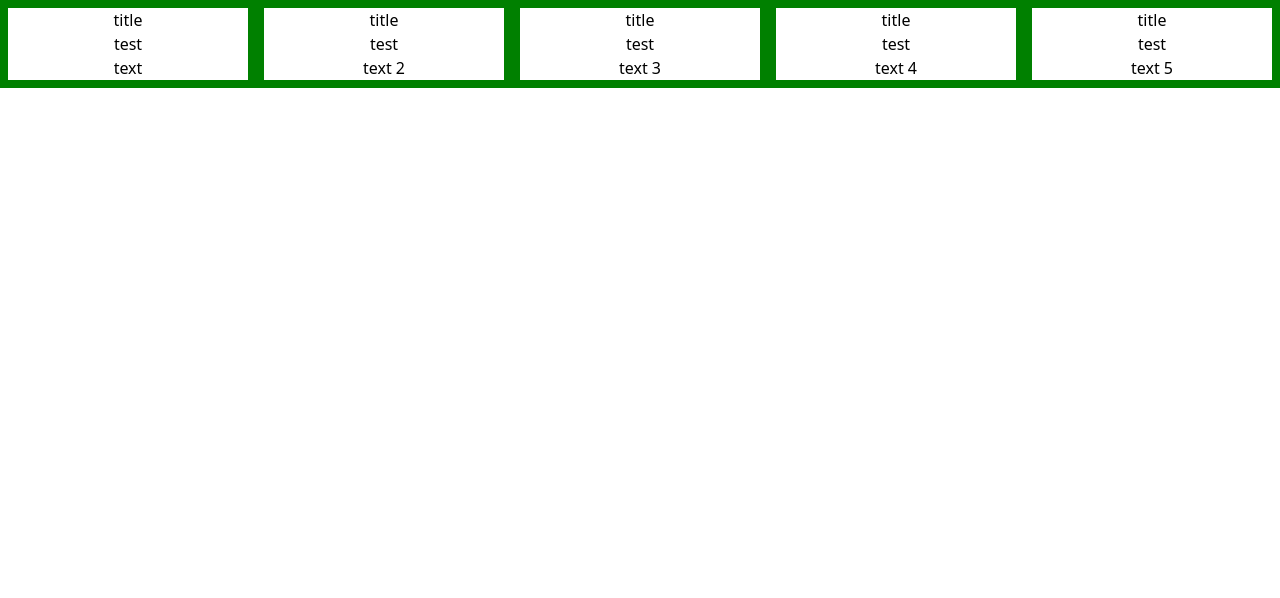
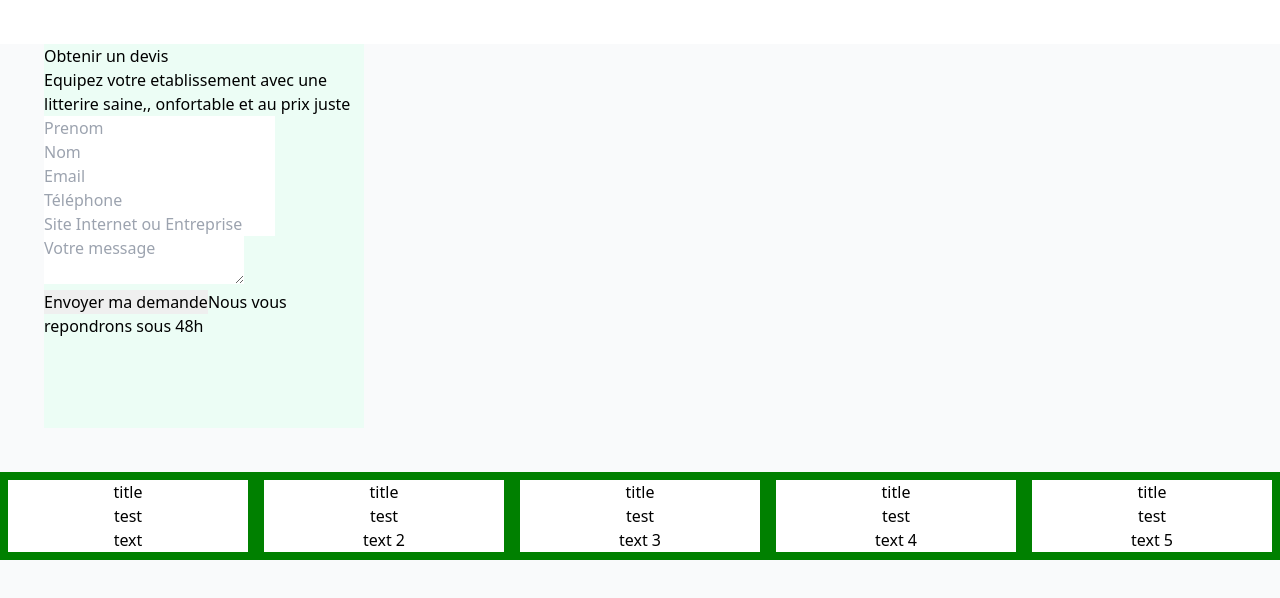
Before and after one commit to EidanU/Kipli, a Nuxt app: page / in a window 1280 px wide. Shown: the top 598 px of the page. Built offline with nearby package versions, Linux system fonts and the light colour scheme.

Commit message:
add form

```diff
--- /dev/null
+++ b/components/molecules/HeaderForm.vue
@@ -0,0 +1,24 @@
+<template>
+  <div class="w-80 h-96 bg-green-50 m-11">
+    <h2>Obtenir un devis</h2>
+    <p>
+      Equipez votre etablissement avec une litterire saine,, onfortable et au
+      prix juste
+    </p>
+    <form>
+      <input type="text" required placeholder="Prenom" />
+      <input type="text" required placeholder="Nom" />
+      <input type="email" required placeholder="Email" />
+      <input type="number" required placeholder="Téléphone" />
+      <input type="text" required placeholder="Site Internet ou Entreprise" />
+      <textarea placeholder="Votre message"> </textarea>
+      <input type="submit" value="Envoyer ma demande" />
+      <span>Nous vous repondrons sous 48h</span>
+    </form>
+  </div>
+</template>
+<script>
+export default {
+  name: "HeaderForm",
+};
+</script>
--- a/components/organisms/Header.vue
+++ b/components/organisms/Header.vue
@@ -1,11 +1,18 @@
-<template><Qualities /></template>
+<template>
+  <div class="h-screen w-screen bg-gray-50">
+    <HeaderForm />
+    <Qualities />
+  </div>
+</template>
 
 <script>
 import Qualities from "@/components/molecules/Qualities.vue";
+import HeaderForm from "@/components/molecules/HeaderForm.vue";
 export default {
   name: "Header",
   components: {
     Qualities,
+    HeaderForm,
   },
 };
 </script>
```
